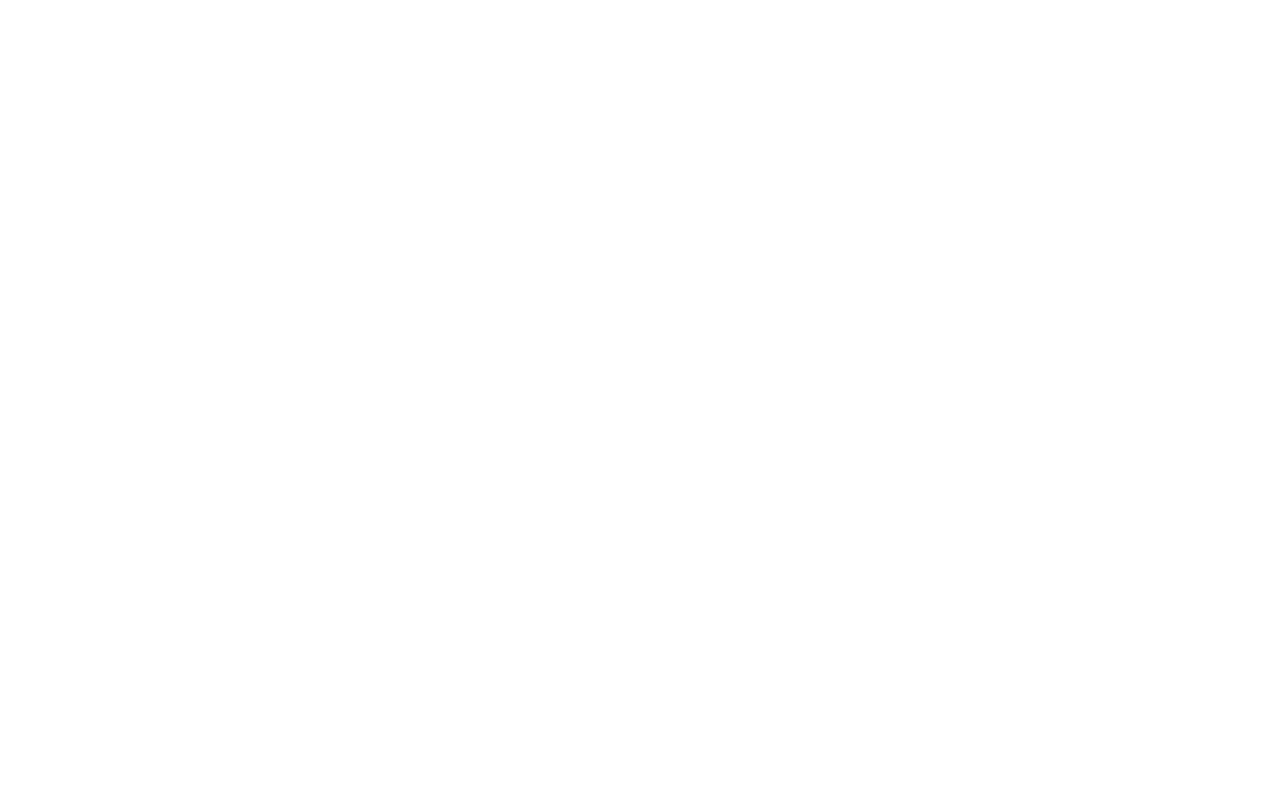
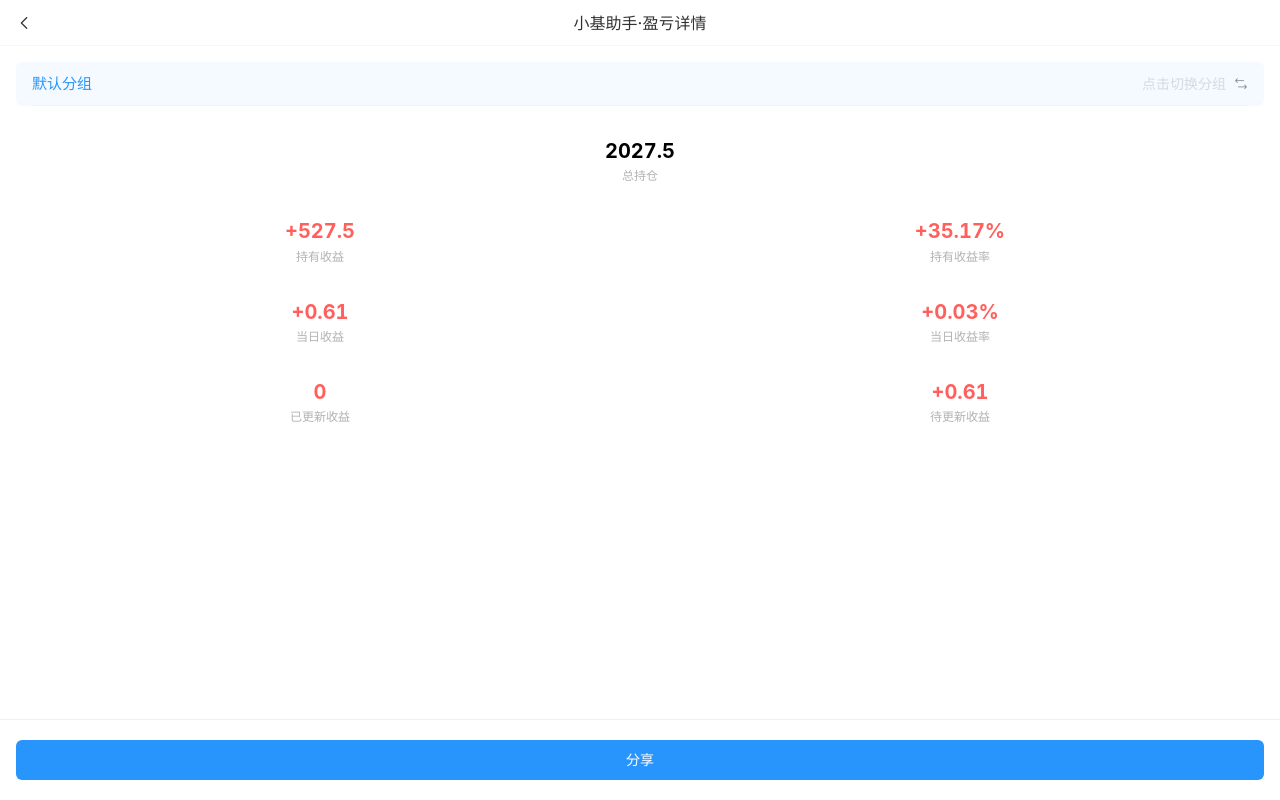
Before and after one commit to JunGeges/my-vue-app, a Vue app: page /incomedetail in a window 1280 px wide. Built offline with nearby package versions, Linux system fonts and the light colour scheme.

Commit message:
新增页面

```diff
--- a/src/components/content/BottomBar.vue
+++ b/src/components/content/BottomBar.vue
@@ -2,7 +2,7 @@
   <div class="bottom-bar-container">
     <van-icon @click="edit" class-prefix="my-icon" name="caidan" />
     <van-icon @click="toSetting" class-prefix="my-icon" name="shezhi" />
-    <div class="right">
+    <div class="right" @click="toIncomeDetail">
       <div class="income">
         <div :style="{ color: isHong }">-0.12</div>
         <div>当日收益</div>
@@ -31,6 +31,10 @@
   methods: {
     toSetting() {
       this.$router.push('/setting')
+    },
+
+    toIncomeDetail() {
+      this.$router.push('/incomedetail')
     }
   },
 };
--- a/src/main.js
+++ b/src/main.js
@@ -1,8 +1,8 @@
 import Vue from 'vue'
 import App from './App.vue'
 import "./assets/css/font_1108228_bldmi2uv32w/iconfont.css"
-import { Toast, Dialog, NavBar, Icon, Form, Field, Button, Cell, CellGroup,Switch  } from "vant"
-Vue.use(NavBar).use(Toast).use(Dialog)
+import { Toast, Dialog, NavBar, ActionSheet, Icon, Form, Field, Button, Cell, CellGroup,Switch  } from "vant"
+Vue.use(NavBar).use(Toast).use(Dialog).use(ActionSheet)
 .use(Icon).use(Form).use(Field).use(Button).use(CellGroup).use(Cell).use(Switch)
 
 import router from './router/index'
--- a/src/router/index.js
+++ b/src/router/index.js
@@ -3,7 +3,8 @@
 
 Vue.use(VueRouter)
 
-const routes = [{
+const routes = [
+  {
     path: '/',
     redirect: {
       name: 'home'
@@ -48,6 +49,26 @@
     path: '/about',
     component: () => import('views/about/About'),
     name: 'about'
+  },
+  {
+    path: '/incomedetail',
+    component: () => import('views/incomeDetail/IncomeDetail'),
+    name: 'incomedetail'
+  },
+  {
+    path: '/updatefund',
+    component: () => import('views/editFund/updateFund/UpdateFund'),
+    name: 'updatefund'
+  },
+  {
+    path: '/addfund',
+    component: () => import('views/editFund/addFund/AddFund'),
+    name: 'addfund'
+  },
+  {
+    path: '/sellfund',
+    component: () => import('views/editFund/sellFund/SellFund'),
+    name: 'sellfund'
   }
 ]
 
--- /dev/null
+++ b/src/views/editFund/addFund/AddFund.vue
@@ -0,0 +1,89 @@
+<template>
+  <div class="add-fund-container">
+    <van-nav-bar title="小基助手·加仓" left-arrow @click-left="back" />
+    <div class="fund-box">
+      <van-cell
+        title="招商中正白酒指数基金"
+        value="020152"
+        value-class="value-css"
+      />
+    </div>
+    <van-cell-group title="加仓金额" :border="false">
+      <van-field v-model="jcje" type="number" placeholder="点击输入金额"/>
+    </van-cell-group>
+    <van-cell-group title="手续费/%" :border="false">
+      <van-field v-model="sxf" type="number" placeholder="点击输入"/>
+    </van-cell-group>
+    <van-cell-group title="加仓日期" :border="false">
+      <van-field v-model="jcrq" disabled/>
+    </van-cell-group>
+    <van-button block color="#2895fc">保存</van-button>
+  </div>
+</template>
+
+<script>
+export default {
+  name: "MyVueAppAddFund",
+
+  data() {
+    return {
+      jcje: 0,
+      sxf: 0.15,
+      jcrq:'2021-11-25 15:00前'
+    };
+  },
+
+  mounted() {
+
+},
+
+  methods: {
+    back() {
+      this.$router.go(-1);
+    },
+  },
+};
+</script>
+
+<style lang="scss" scoped>
+.add-fund-container {
+  /deep/ .van-nav-bar {
+    .van-icon {
+      color: #333333 !important;
+    }
+  }
+
+  .van-cell-group__title {
+    font-size: 16px;
+    color: #808080;
+  }
+
+  .fund-box {
+    padding: 16px;
+    border-bottom: 1px solid #efefef;
+    .van-cell {
+      background: #f4faff;
+      border-radius: 6px;
+      color: #2895fc;
+      font-size: 14px;
+    }
+    .value-css {
+      color: #a5a5a5;
+      font-size: 12px;
+    }
+  }
+
+  .van-field {
+    border-bottom: 2px solid #f0f0f0 !important;
+    width: calc(100vw - 32px);
+    margin-left: 16px;
+    padding: 10px 0;
+  }
+
+  .van-button {
+    margin: 16px;
+    width: calc(100vw - 32px);
+    border-radius: 6px;
+  }
+}
+</style>
--- /dev/null
+++ b/src/views/editFund/sellFund/SellFund.vue
@@ -0,0 +1,111 @@
+<template>
+  <div class="sell-fund-container">
+    <van-nav-bar title="小基助手·减仓" left-arrow @click-left="back" />
+    <div class="fund-box">
+      <van-cell
+        title="招商中正白酒指数基金"
+        value="020152"
+        value-class="value-css"
+      />
+    </div>
+    <van-cell-group title="卖出份额" :border="false">
+      <van-field v-model="mcfe" type="number" placeholder="最多卖出10029.5份" />
+    </van-cell-group>
+    <!-- 卖出份数选择 -->
+    <div class="sell-count-box">
+      <div>1/2</div>
+      <div>1/3</div>
+      <div>1/4</div>
+      <div>全部</div>
+    </div>
+    <van-button
+      block
+      :color="mcfe.length ? '#2895fc' : '#c6c6cc'"
+      :disabled="mcfe.length <= 0"
+      >保存减仓</van-button
+    >
+  </div>
+</template>
+
+<script>
+export default {
+  name: "MyVueAppSellFund",
+
+  data() {
+    return {
+      mcfe: "",
+    };
+  },
+
+  mounted() {},
+
+  methods: {
+    back() {
+      this.$router.go(-1)
+    }
+  },
+};
+</script>
+
+<style lang="scss" scoped>
+.sell-fund-container {
+  /deep/ .van-nav-bar {
+    .van-icon {
+      color: #333333 !important;
+    }
+  }
+
+  .sell-count-box {
+    display: flex;
+    align-items: center;
+    padding: 16px 0;
+    div {
+      margin-left: 10px;
+      height: 30px;
+      background: #f9f9f9;
+      padding: 0 15px;
+      color: #808080;
+      font-size: 14px;
+      line-height: 30px;
+      border-radius: 15px;
+    }
+  }
+
+  .van-button--disabled {
+    opacity: 1;
+  }
+
+  .van-cell-group__title {
+    font-size: 16px;
+    color: #808080;
+  }
+
+  .fund-box {
+    padding: 16px;
+    border-bottom: 1px solid #efefef;
+    .van-cell {
+      background: #f4faff;
+      border-radius: 6px;
+      color: #2895fc;
+      font-size: 14px;
+    }
+    .value-css {
+      color: #a5a5a5;
+      font-size: 12px;
+    }
+  }
+
+  .van-field {
+    border-bottom: 2px solid #f0f0f0 !important;
+    width: calc(100vw - 32px);
+    margin-left: 16px;
+    padding: 10px 0;
+  }
+
+  .van-button {
+    margin: 16px;
+    width: calc(100vw - 32px);
+    border-radius: 6px;
+  }
+}
+</style>
--- /dev/null
+++ b/src/views/editFund/updateFund/UpdateFund.vue
@@ -0,0 +1,78 @@
+<template>
+  <div class="update-fund-container">
+    <van-nav-bar title="小基助手·修改" left-arrow @click-left="back" />
+    <div class="fund-box">
+      <van-cell
+        title="招商中正白酒指数基金"
+        value="020152"
+        value-class="value-css"
+      />
+    </div>
+    <van-cell-group title="持有份额" :border="false">
+      <van-field v-model="cyfe" type="number" />
+    </van-cell-group>
+    <van-cell-group title="成本单价" :border="false">
+      <van-field v-model="cbdj" type="number" />
+    </van-cell-group>
+    <van-button block color="#2895fc">保存</van-button>
+  </div>
+</template>
+
+<script>
+export default {
+  name: "MyVueAppUpdateFund",
+
+  data() {
+    return {
+      cyfe: "",
+      cbdj: "",
+    };
+  },
+
+  mounted() {},
+
+  methods: {
+    back() {
+      this.$router.go(-1);
+    },
+  },
+};
+</script>
+
+<style lang="scss" scoped>
+.update-fund-container {
+  /deep/ .van-nav-bar {
+    .van-icon {
+      color: #333333 !important;
+    }
+  }
+
+  .fund-box {
+    padding: 16px;
+    border-bottom: 1px solid #efefef;
+    .van-cell {
+      background: #f4faff;
+      border-radius: 6px;
+      color: #2895fc;
+      font-size: 14px;
+    }
+    .value-css {
+      color: #a5a5a5;
+      font-size: 12px;
+    }
+  }
+
+  .van-field {
+    border-bottom: 2px solid #f0f0f0 !important;
+    width: calc(100vw - 32px);
+    margin-left: 16px;
+    padding: 10px 0;
+  }
+
+  .van-button {
+    margin: 16px;
+    width: calc(100vw - 32px);
+    border-radius: 6px;
+  }
+}
+</style>
--- a/src/views/fundGroup/childComponents/GroupItem.vue
+++ b/src/views/fundGroup/childComponents/GroupItem.vue
@@ -7,7 +7,7 @@
 <script>
 export default {
 
-  name: "MyVueAppGroupitem",
+  name: "MyVueAppGroupItem",
 
   data() {
     return {};
--- /dev/null
+++ b/src/views/incomeDetail/IncomeDetail.vue
@@ -0,0 +1,168 @@
+<template>
+  <div class="income-detail-container">
+    <van-nav-bar title="小基助手·盈亏详情" left-arrow @click-left="back" />
+    <van-cell
+      title="默认分组"
+      center
+      title-class="title-css"
+      @click="show = true"
+    >
+      <template #right-icon>
+        <span>点击切换分组</span>
+        <van-icon name="exchange" color="#808080" />
+      </template>
+    </van-cell>
+    <van-action-sheet v-model="show">
+      <van-cell
+        v-for="item in [1, 2]"
+        :key="item"
+        title="默认分组"
+        center
+        title-class="title-css"
+        value="包含基金1只"
+        @click="show = true"
+      >
+      </van-cell>
+    </van-action-sheet>
+    <!-- 详情 -->
+    <div class="income-detail-box">
+      <div class="all-money">
+        <div>2027.5</div>
+        <div>总持仓</div>
+      </div>
+      <div class="income-detail">
+        <div class="id-item">
+          <div>+527.5</div>
+          <div>持有收益</div>
+        </div>
+        <div class="id-item">
+          <div>+35.17%</div>
+          <div>持有收益率</div>
+        </div>
+        <div class="id-item">
+          <div>+0.61</div>
+          <div>当日收益</div>
+        </div>
+        <div class="id-item">
+          <div>+0.03%</div>
+          <div>当日收益率</div>
+        </div>
+        <div class="id-item">
+          <div>0</div>
+          <div>已更新收益</div>
+        </div>
+        <div class="id-item">
+          <div>+0.61</div>
+          <div>待更新收益</div>
+        </div>
+      </div>
+    </div>
+
+    <!-- 分享 -->
+    <div class="share-box">
+      <div class="btn" @click="shareIncome">分享</div>
+    </div>
+  </div>
+</template>
+
+<script>
+export default {
+  name: "MyVueAppIncomeDetail",
+
+  data() {
+    return {
+      show: false,
+    };
+  },
+
+  mounted() {},
+
+  methods: {
+    back() {
+      this.$router.go(-1);
+    },
+
+    shareIncome() {},
+  },
+};
+</script>
+
+<style lang="scss" scoped>
+.income-detail-container {
+  /deep/ .van-nav-bar {
+    .van-icon {
+      color: #333333 !important;
+    }
+  }
+
+  span {
+    margin-right: 8px;
+  }
+
+  .van-cell {
+    background: #f4faff;
+    color: #d6dade;
+    margin: 16px;
+    border-radius: 6px;
+    width: calc(100vw - 32px);
+  }
+
+  .title-css {
+    color: #2895fc;
+    font-size: 15px;
+  }
+
+  .income-detail-box {
+    .all-money {
+      margin-top: 30px;
+      text-align: center;
+      & :first-child {
+        font-weight: bold;
+        color: black;
+        font-size: 20px;
+      }
+      & :last-child {
+        color: #b3b3b3;
+        font-size: 12px;
+      }
+    }
+    .income-detail {
+      display: flex;
+      flex-wrap: wrap;
+      .id-item {
+        width: 50%;
+        text-align: center;
+        margin-top: 30px;
+        & :first-child {
+          font-weight: bold;
+          color: #ff605c;
+          font-size: 20px;
+        }
+        & :last-child {
+          color: #b3b3b3;
+          font-size: 12px;
+        }
+      }
+    }
+  }
+
+  .share-box {
+    position: absolute;
+    left: 0;
+    bottom: 0;
+    width: 100vw;
+    border-top: 1px solid #efefef;
+    padding: 20px 0;
+    background: #fff;
+    .btn {
+      height: 40px;
+      color: #fff;
+      border-radius: 6px;
+      text-align: center;
+      line-height: 40px;
+      margin: 0 16px;
+      background: #2895fc;
+    }
+  }
+}
+</style>
```
Also changed, not shown: src/views/setCustomCloumn/SetCustomCloumn.vue (+15 -15 lines).
